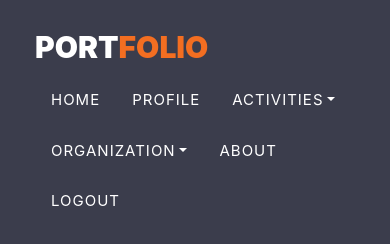
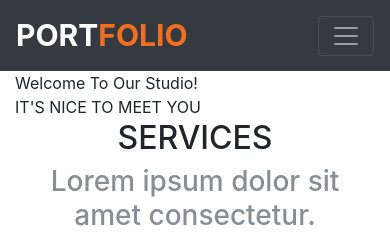
Before and after one commit to choyai/FIBO_Portfolio, a Django app: page /aboutus in a window 390 px wide; the page is wider, and only the part inside the window is pictured. Shown: the top 244 px of that part. Run offline with Django 3.2, Linux system fonts and the light colour scheme; the visitor is signed in with stand-in values (Sample User, id 1); some libraries are stand-ins or nearby versions.

Commit message:
mobile friendly navbar

```diff
--- a/FIBO_Portfolio/profiles/templates/profiles/aboutus.html
+++ b/FIBO_Portfolio/profiles/templates/profiles/aboutus.html
@@ -2,68 +2,53 @@
 {% block title %}ABOUT US{% endblock %}
 {% block another %}
     {% load staticfiles %}
-    <!-- Bootstrap CSS -->
-    <link rel="stylesheet" href="https://maxcdn.bootstrapcdn.com/bootstrap/4.0.0-beta.2/css/bootstrap.min.css" integrity="sha384-PsH8R72JQ3SOdhVi3uxftmaW6Vc51MKb0q5P2rRUpPvrszuE4W1povHYgTpBfshb" crossorigin="anonymous">
-    <script>
-  var slideIndex = 1;
-  showDivs(slideIndex);
-
-  function plusDivs(n) {
-    showDivs(slideIndex += n);
-  }
-
-  function showDivs(n) {
-    var i;
-    var x = document.getElementsByClassName("mySlides");
-    if (n > x.length) {slideIndex = 1}
-    if (n < 1) {slideIndex = x.length}
-    for (i = 0; i < x.length; i++) {
-       x[i].style.display = "none";
-    }
-    x[slideIndex-1].style.display = "block";
-  }
-  </script>
-    <!-- Optional JavaScript -->
-    <!-- jQuery first, then Popper.js, then Bootstrap JS -->
-    <script src="https://code.jquery.com/jquery-3.2.1.slim.min.js" integrity="sha384-KJ3o2DKtIkvYIK3UENzmM7KCkRr/rE9/Qpg6aAZGJwFDMVNA/GpGFF93hXpG5KkN" crossorigin="anonymous"></script>
-    <script src="https://cdnjs.cloudflare.com/ajax/libs/popper.js/1.12.3/umd/popper.min.js" integrity="sha384-vFJXuSJphROIrBnz7yo7oB41mKfc8JzQZiCq4NCceLEaO4IHwicKwpJf9c9IpFgh" crossorigin="anonymous"></script>
-    <script src="https://maxcdn.bootstrapcdn.com/bootstrap/4.0.0-beta.2/js/bootstrap.min.js" integrity="sha384-alpBpkh1PFOepccYVYDB4do5UnbKysX5WZXm3XxPqe5iKTfUKjNkCk9SaVuEZflJ" crossorigin="anonymous"></script>
 
 {% endblock %}
-{% block body %}
-       <body bgcolor ="#FFFFFF">  </body>
-       <table<tr><td>
-       <img src="about1.jpg" style="position:absolute;z-index:-1;width:1350px;height:800px;">
-  <!slide>
-  <div class="container" style="position:absolute;margin=50px;top:138%;left:4%;>
-  <div class="w3-content w3-display-container">
-
-    <img class="mySlides" src="1-1.jpg" style="width:40%">
-    <img class="mySlides" src="2-2.jpg" style="width:40%">
-    <img class="mySlides" src="3-3.jpg" style="width:40%">
-
-    <button class="w3-button w3-black w3-display-left" onclick="plusDivs(-1)">&#10094;</button>
-    <button class="w3-button w3-black w3-display-right" onclick="plusDivs(1)">&#10095;
-  </div>
-  </div>
-
-  <!end slide>
-
-   <img src="about2.jpg" width="1000" height="700" hspace="400" vspace="800">
-  <div class="container" style="position:absolute;margin=50px;top:300%;left:4%;">
-   <form class="contact us">
-  	<font="face:Arial;size:30px;"><input type="text" id="inputName" class="form-control" placeholder="Name" style="width:500px;"></font><br><br>
-          <font="face:Arial;size:30px;"><input type="email" id="inputEmail" class="form-control" placeholder="Email" style="width:500px;"></font><br><br>
-          <font="face:Arial;size:30px;"><input type="text" id="inputSubject" class="form-control" placeholder="Subject" style="width:500px;"></font><br><br>
-          <font="face:Arial;size:30px;"><textarea name="Message" class="form-control" placeholder="Message" style="width:500px;height:100px;"></textarea></font><br><br>
-       	<button type="button" class="btn btn-info">Send</button><br>
-    </form>
-  <img src="contact.jpg" style="position:absolute;top:-10%;left:55%;width:500;hight:300;>
-
-  </div> <!-- /container -->
-
-
-
-  	</td></tr></table>
+{% block another2 %}
 
 {% endblock %}
+
+{% block body %}
+<div class="container">
+        <div class="intro-text">
+          <div class="intro-lead-in">Welcome To Our Studio!</div>
+          <div class="intro-heading text-uppercase">It's Nice To Meet You</div>
+        </div>
+      </div>
+ <div id="services">
+      <div class="container">
+        <div class="row">
+          <div class="col-lg-12 text-center">
+            <h2 class="section-heading text-uppercase">Services</h2>
+            <h3 class="section-subheading text-muted">Lorem ipsum dolor sit amet consectetur.</h3>
+          </div>
+        </div>
+        <div class="row text-center">
+          <div class="col-md-4">
+            <span class="fa-stack fa-4x">
+              <i class="fa fa-circle fa-stack-2x text-primary"></i>
+              <i class="fa fa-shopping-cart fa-stack-1x fa-inverse"></i>
+            </span>
+            <h4 class="service-heading">E-Commerce</h4>
+            <p class="text-muted">Lorem ipsum dolor sit amet, consectetur adipisicing elit. Minima maxime quam architecto quo inventore harum ex magni, dicta impedit.</p>
+          </div>
+          <div class="col-md-4">
+            <span class="fa-stack fa-4x">
+              <i class="fa fa-circle fa-stack-2x text-primary"></i>
+              <i class="fa fa-laptop fa-stack-1x fa-inverse"></i>
+            </span>
+            <h4 class="service-heading">Responsive Design</h4>
+            <p class="text-muted">Lorem ipsum dolor sit amet, consectetur adipisicing elit. Minima maxime quam architecto quo inventore harum ex magni, dicta impedit.</p>
+          </div>
+          <div class="col-md-4">
+            <span class="fa-stack fa-4x">
+              <i class="fa fa-circle fa-stack-2x text-primary"></i>
+              <i class="fa fa-lock fa-stack-1x fa-inverse"></i>
+            </span>
+            <h4 class="service-heading">Web Security</h4>
+            <p class="text-muted">Lorem ipsum dolor sit amet, consectetur adipisicing elit. Minima maxime quam architecto quo inventore harum ex magni, dicta impedit.</p>
+          </div>
+        </div>
+      </div>
+    </div>
+{% endblock %}
--- a/FIBO_Portfolio/templates/base.html
+++ b/FIBO_Portfolio/templates/base.html
@@ -4,67 +4,33 @@
   {% load staticfiles %}
   <meta charset="utf-8">
   <meta name="viewport" content="width=device-width, initial-scale=1">
-  <link rel="stylesheet" href="https://maxcdn.bootstrapcdn.com/bootstrap/4.0.0-beta.2/css/bootstrap.min.css" integrity="sha384-PsH8R72JQ3SOdhVi3uxftmaW6Vc51MKb0q5P2rRUpPvrszuE4W1povHYgTpBfshb" crossorigin="anonymous">
-
+  <link rel="stylesheet" href="https://maxcdn.bootstrapcdn.com/bootstrap/4.0.0-beta.2/css/bootstrap.min.css">
+  <script src="https://ajax.googleapis.com/ajax/libs/jquery/3.2.1/jquery.min.js"></script>
+  <script src="https://cdnjs.cloudflare.com/ajax/libs/popper.js/1.12.6/umd/popper.min.js"></script>
+  <script src="https://maxcdn.bootstrapcdn.com/bootstrap/4.0.0-beta.2/js/bootstrap.min.js"></script>
   <style>
-
-    a.navbar-brand {
-      text-transform: uppercase;
+    a.navbar-brand{text-transform: uppercase;
       font-size: 30px;
-      font-weight: 900;
-    }
-    li a, .dropbtn {
-      display: inline-block;
-      text-transform: none;
-      text-align: left;
-      padding: 14px 16px;
-    }
-    li a, .navbar-nav {
-      display: inline-block;
-      text-transform: none;
-      text-align: left;
-      font-size: 15px;
-      letter-spacing: 1px;
-    }
-    .navbar-default {
-      padding : 20px;
-      background-color: #3B3D4C;
-      border-color: #3B3D4C;
-    }
-    .navbar-default > li.dropdown:hover > a,
-    .navbar-default > li.dropdown:hover > a:hover,
-    .navbar-default > li.dropdown:hover > a:focus {
-      background-color: #3B3D4C;
-      color: #F36E21;
-    }
-
-    .navbar-default .navbar-right  > li > a{
-      text-transform: uppercase;
-      background-color: #3B3D4C;
-      color: #FFF;
-    }
-    .navbar-default .navbar-right  > li > a:hover,
-    .navbar-default .navbar-right  > li > a:focus {
-
-      background-color: #3B3D4C;
-      color: #F36E21;
-    }
-    .dropdown:hover{
-      background-color: #3B3D4C;
-      color: #3B3D4C;
-    }
-    .dropdown >.dropdown-menu > li > a {
-      color: #3B3D4C;
+      font-weight: 700;}
+    a.nav-link,
+    a.dropdown-item{
       text-transform: uppercase;
     }
     li.dropdown:hover > .dropdown-menu {
       display: block;
     }
+    a.dropdown-item:hover{
+      color: #F36E21;
+      background-color: #FFF;
+    }
+    a.nav-link:hover,
+    a.nav-link:focus{
+      color: #F36E21;
+    }
     .endpage{
       margin-top: 30px;
       margin-bottom: 100px;
     }
-
   {% block another1 %}
   {% endblock %}
   </style>
@@ -73,87 +39,98 @@
   {% if user.is_authenticated == True %}
 </head>
 <body>
-  <header>
-    <nav class="navbar navbar-default navbar-fixed-top">
+    <nav class="navbar navbar-expand-md bg-dark navbar-dark" style="background: #3B3D4C";>
       <div class="container">
-          <div class="navbar-header">
-            <div class="navbar-header"><a class="navbar-brand" href="{% url 'profiles:home' %}"><font color='#ffffff'>PORT</font><font color="#F36E21">FOLIO</font></a>
-          </div>
-        </div>
+        <a class="navbar-brand" href="{% url 'profiles:home' %}"><font color='#ffffff'>PORT</font><font color="#F36E21">FOLIO</font></a>
+        <button class="navbar-toggler" type="button" data-toggle="collapse" data-target="#collapsibleNavbar">
+          <span class="navbar-toggler-icon"></span>
+        </button>
+        <div class="collapse navbar-collapse justify-content-end" id="collapsibleNavbar">
+          <ul class="navbar-nav">
+            <li class="nav-item">
+              <a class="nav-link" href="{% url 'profiles:home' %}">Home</a>
+            </li>
+            <li class="nav-item">
+              <a class="nav-link" href="{% url 'profiles:profile' user.id %}">Profile</a></a>
+            </li>
+            <li class="nav-item dropdown">
+              <a class="nav-link dropdown-toggle" href="{% url 'activities:home' %}" id="navbardrop" data-toggle="dropdown">Activities</a>
+              <div class="dropdown-menu">
+                <a class="dropdown-item" href="#">MY ACTIVITIES</a>
+                <a class="dropdown-item" href="{% url 'activities:create' %}">CREATE ACTIVITY</a>
+              </div>
+            </li>
+            <li class="nav-item dropdown">
+              <a class="nav-link dropdown-toggle" href="{% url 'profiles:organization' %}" id="navbardrop" data-toggle="dropdown">Organization</a>
+              <div class="dropdown-menu">
+                <a class="dropdown-item" href="#">EXECUTIVE TEAM</a>
+                <a class="dropdown-item" href="#">Lecturer/Researcher</a>
+                <a class="dropdown-item" href="#">Adjunct Lecturer</a>
+                <a class="dropdown-item" href="#">Engineer</a>
+                <a class="dropdown-item" href="#">Officer</a>
+                <a class="dropdown-item" href="#">STUDENT</a>
+              </div>
+            </li>
+            <li class="nav-item">
+              <a class="nav-link" href="{% url 'profiles:aboutus' %}">About</a></a>
+            </li>
+            <li class="nav-item">
+              <a class="nav-link" href="{% url 'profiles:logout' %}">Logout</a></a>
+            </li>
+          </ul>
 
-          <ul class="nav navbar-right">
-              <li><a href="{% url 'profiles:home' %}">Home</a></li>
-              <li><a href="{% url 'profiles:profile' user.id %}">Profile</a></li>
-
-              <li class="dropdown">
-                <a href="{% url 'activities:home' %}" class="dropdown-toggle" data-toggle="dropdown">Activities</a>
-                <ul class="dropdown-menu">
-                  <li><a href="#">MY ACTIVITIES</a></li>
-                  <li><a href="{% url 'activities:create' %}">CREATE ACTIVITY</a></li>
-                </ul>
-              </li>
-              <li class="dropdown">
-                <a href="{% url 'profiles:organization' %}" class="dropdown-toggle" data-toggle="dropdown">Organization</a>
-                <ul class="dropdown-menu">
-                  <li><a href="#">EXECUTIVE TEAM</a></li>
-                  <li><a href="#">Lecturer/Researcher</a></li>
-                  <li><a href="#">Adjunct Lecturer</a></li>
-                  <li><a href="#">Engineer</a></li>
-                  <li><a href="#">Officer</a></li>
-                  <li><a href="#">STUDENT</a></li>
-                </ul>
-              </li>
-              <li><a href="{% url 'profiles:aboutus' %}">About</a></li>
-              <li><a href="{% url 'profiles:logout' %}"> Logout</a></li>
-          </ul>
         </div>
       </div>
     </nav>
-  </header>
   {% else %}
-</head>
-<body>
-  <header>
-    <nav class="navbar navbar-default navbar-fixed-top">
+  <nav class="navbar navbar-expand-md bg-dark navbar-dark" style="background: #3B3D4C";>
       <div class="container">
-          <div class="navbar-header">
-            <a class="navbar-brand" href="{% url 'profiles:home' %}"><font color='#ffffff'>PORT</font><font color="#F36E21">FOLIO</font></a>
-          </div>
-          <ul class="nav navbar-right">
-              <li><a href="{% url 'profiles:home' %}">Home</a></li>
-              <li><a href="{% url 'profiles:login' %}">Login</a></li>
+        <a class="navbar-brand" href="{% url 'profiles:home' %}"><font color='#ffffff'>PORT</font><font color="#F36E21">FOLIO</font></a>
+        <button class="navbar-toggler" type="button" data-toggle="collapse" data-target="#collapsibleNavbar">
+          <span class="navbar-toggler-icon"></span>
+        </button>
+        <div class="collapse navbar-collapse justify-content-end" id="collapsibleNavbar">
+          <ul class="navbar-nav">
+            <li class="nav-item">
+              <a class="nav-link" href="{% url 'profiles:home' %}">Home</a>
+            </li>
+            <li class="nav-item dropdown">
+              <a class="nav-link dropdown-toggle" href="{% url 'activities:home' %}" id="navbardrop" data-toggle="dropdown">Activities</a>
+              <div class="dropdown-menu">
+                <a class="dropdown-item" href="#">MY ACTIVITIES</a>
+                <a class="dropdown-item" href="{% url 'activities:create' %}">CREATE ACTIVITY</a>
+              </div>
+            </li>
+            <li class="nav-item dropdown">
+              <a class="nav-link dropdown-toggle" href="{% url 'profiles:organization' %}" id="navbardrop" data-toggle="dropdown">Organization</a>
+              <div class="dropdown-menu">
+                <a class="dropdown-item" href="#">EXECUTIVE TEAM</a>
+                <a class="dropdown-item" href="#">Lecturer/Researcher</a>
+                <a class="dropdown-item" href="#">Adjunct Lecturer</a>
+                <a class="dropdown-item" href="#">Engineer</a>
+                <a class="dropdown-item" href="#">Officer</a>
+                <a class="dropdown-item" href="#">STUDENT</a>
+              </div>
+            </li>
+            <li class="nav-item">
+              <a class="nav-link" href="{% url 'profiles:aboutus' %}">About</a></a>
+            </li>
+            <li class="nav-item">
+              <a class="nav-link" href="{% url 'profiles:login' %}">Login</a></a>
+            </li>
+          </ul>
 
-              <li class="dropdown">
-                <a href="{% url 'activities:home' %}" class="dropdown-toggle" data-toggle="dropdown">Activities</a>
-                <ul class="dropdown-menu">
-                  <li><a href="#">MY ACTIVITIES</a></li>
-                  <li><a href="{% url 'activities:create' %}">CREATE ACTIVITY</a></li>
-                </ul>
-              </li>
-              <li class="dropdown">
-                <a href="{% url 'profiles:organization' %}" class="dropdown-toggle" data-toggle="dropdown">Organization</a>
-                <ul class="dropdown-menu">
-                  <li><a href="#">EXECUTIVE TEAM</a></li>
-                  <li><a href="#">Lecturer/Researcher</a></li>
-                  <li><a href="#">Adjunct Lecturer</a></li>
-                  <li><a href="#">Engineer</a></li>
-                  <li><a href="#">Officer</a></li>
-                  <li><a href="#">STUDENT</a></li>
-                </ul>
-              </li>
-              <li><a href="{% url 'profiles:aboutus' %}">About</a></li>
-          </ul>
         </div>
       </div>
     </nav>
-  </header>
   {% endif %}
 {% block body %}
+
 {% endblock %}
   <div class="endpage"></div>
   <script src="https://maxcdn.bootstrapcdn.com/bootstrap/4.0.0-beta.2/js/bootstrap.min.js" integrity="sha384-alpBpkh1PFOepccYVYDB4do5UnbKysX5WZXm3XxPqe5iKTfUKjNkCk9SaVuEZflJ" crossorigin="anonymous"></script>
   <script src="https://code.jquery.com/jquery-3.2.1.slim.min.js" integrity="sha384-KJ3o2DKtIkvYIK3UENzmM7KCkRr/rE9/Qpg6aAZGJwFDMVNA/GpGFF93hXpG5KkN" crossorigin="anonymous"></script>
   <script src="https://cdnjs.cloudflare.com/ajax/libs/popper.js/1.12.3/umd/popper.min.js" integrity="sha384-vFJXuSJphROIrBnz7yo7oB41mKfc8JzQZiCq4NCceLEaO4IHwicKwpJf9c9IpFgh" crossorigin="anonymous"></script>
+
 </body>
-
 </html>
```
Also changed, not shown: FIBO_Portfolio/profiles/templates/profiles/home.html (+54 -0 lines).
